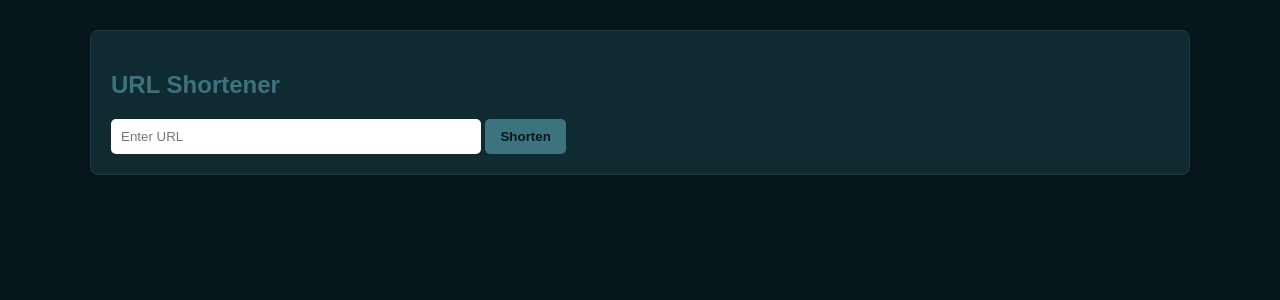
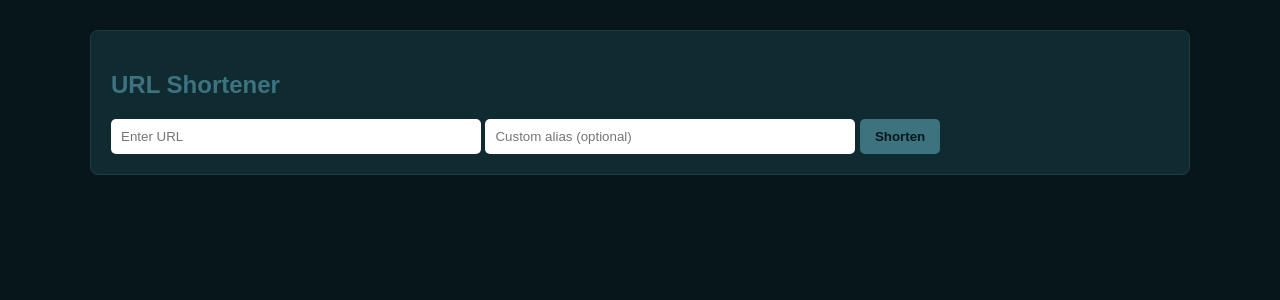
Before and after one commit to balajiselvam005/url_shortener, a Django app: page / in a window 1280 px wide. Shown: the part 49-349 px from the top of the page. Run offline with Django 5.2, Linux system fonts and the light colour scheme.

Commit message:
Added custom alias along with POST API endpoint

```diff
--- a/config/urls.py
+++ b/config/urls.py
@@ -18,7 +18,7 @@ from django.contrib import admin
 from django.urls import path
 from django.contrib.auth import views as auth_views
 from analytics.views import dashboard, analytics_view
-from shortener.views import home, redirect_view, toggle_url
+from shortener.views import home, redirect_view, toggle_url, api_shorten
 
 urlpatterns = [
     path('admin/', admin.site.urls),
@@ -27,6 +27,7 @@ urlpatterns = [
     path('dashboard/', dashboard),
     path('toggle/<int:id>/', toggle_url),
     path('dashboard/<str:code>/analytics/', analytics_view),
+    path('api/shorten/', api_shorten),
 
     path('login/', auth_views.LoginView.as_view(template_name='login.html', redirect_authenticated_user=True)),
     path('logout/', auth_views.LogoutView.as_view(next_page='/'))
--- a/shortener/models.py
+++ b/shortener/models.py
@@ -12,6 +12,7 @@ def generate_code():
 class ShortURL(models.Model):
     original_url = models.URLField()
     short_code = models.CharField(max_length=6, unique=True, db_index=True)
+    custom_alias = models.CharField(max_length=20, unique=True, null=True, blank=True)
     created_by = models.ForeignKey(User, on_delete=models.SET_NULL, null=True, blank=True)
     created_at = models.DateTimeField(auto_now_add=True)
     is_active = models.BooleanField(default=True)
--- a/shortener/views.py
+++ b/shortener/views.py
@@ -1,3 +1,7 @@
+import json
+from django.http import JsonResponse
+from django.views.decorators.csrf import csrf_exempt
+from django.utils.timezone import now, timedelta
 from django.utils import timezone
 
 from django.shortcuts import render, redirect, get_object_or_404
@@ -5,13 +9,17 @@ from django.contrib.auth.decorators import login_required
 from django.http import HttpResponseGone
 from django.db.models import F
 from analytics.models import Click
-from .models import ShortURL
+from .models import ShortURL, generate_code
 
 def home(request):
     short_url = None
     if request.method == "POST":
         original_url = request.POST.get("url")
-        obj = ShortURL.objects.create(original_url=original_url, created_by=request.user if request.user.is_authenticated else None)
+        custom_alias = request.POST.get("custom_alias")
+        if custom_alias:
+            obj = ShortURL.objects.create(original_url=original_url, short_code=custom_alias, created_by=request.user if request.user.is_authenticated else None)
+        else:
+            obj = ShortURL.objects.create(original_url=original_url, created_by=request.user if request.user.is_authenticated else None)
         short_url = request.build_absolute_uri(f"/s/{obj.short_code}/")
     return render(request, "home.html", {"short_url": short_url})
 
@@ -36,6 +44,48 @@ def redirect_view(request, code):
 
     return redirect(obj.original_url)
 
+@csrf_exempt
+def api_shorten(request):
+
+    if request.method != "POST":
+        return JsonResponse({"error": "Only POST allowed"}, status=405)
+
+    try:
+        data = json.loads(request.body)
+    except:
+        return JsonResponse({"error": "Invalid JSON"}, status=400)
+
+    url = data.get("url")
+    custom_alias = data.get("custom_alias")
+    expires_days = data.get("expires_in_days")
+
+    if not url:
+        return JsonResponse({"error": "URL required"}, status=400)
+
+    if custom_alias:
+        if ShortURL.objects.filter(short_code=custom_alias).exists():
+            return JsonResponse({"error": "Alias exists"}, status=400)
+        code = custom_alias
+    else:
+        code = generate_code()
+
+    expires_at = None
+    if expires_days:
+        expires_at = now() + timedelta(days=int(expires_days))
+
+    obj = ShortURL.objects.create(
+        original_url=url,
+        short_code=code,
+        expires_at=expires_at
+    )
+
+    return JsonResponse({
+        "short_url": f"http://127.0.0.1:8000/s/{obj.short_code}/",
+        "short_code": obj.short_code,
+        "expires_at": str(obj.expires_at)
+    })
+
+
 @login_required
 def toggle_url(request, id):
     obj = get_object_or_404(ShortURL, id=id, created_by=request.user)
--- a/templates/home.html
+++ b/templates/home.html
@@ -9,6 +9,7 @@
         <form method="POST">
             {% csrf_token %}
             <input type="url" name="url" placeholder="Enter URL" required>
+            <input type="text" name="custom_alias" placeholder="Custom alias (optional)">
             <button type="submit">Shorten</button>
         </form>
 
```
Also changed, not shown: shortener/migrations/0003_shorturl_custom_alias.py (added).
